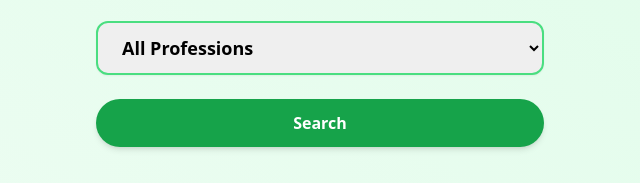
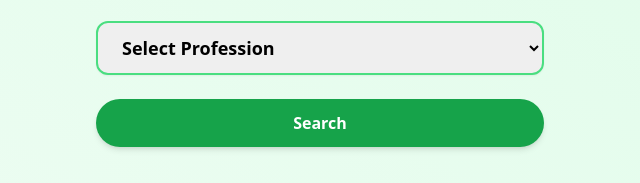
Before and after one commit to Karabo-ux/appWithNoName, a website: page public/client.html in a window 1280 px wide. Shown: the part 399-582 px from the top of the page, 320-960 px from the left. Drawn offline with nearby package versions, Linux system fonts and the light colour scheme.

Commit message:
Update client.html

```diff
--- a/public/client.html
+++ b/public/client.html
@@ -83,7 +83,7 @@
         id="searchProfession"
         class="border-2 border-green-400 rounded-xl px-5 py-3 focus:outline-none focus:ring-4 focus:ring-green-300 font-semibold text-lg shadow-sm"
       >
-        <option value="">All Professions</option>
+
          <option value="">Select Profession</option>
           <option value="Plumber">🚰 Plumber</option>
           <option value="Electrician">⚡ Electrician</option>
```
